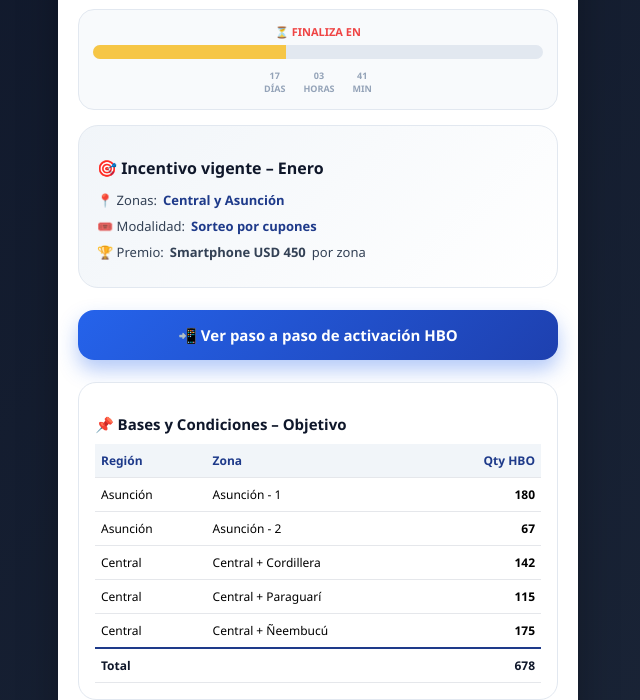
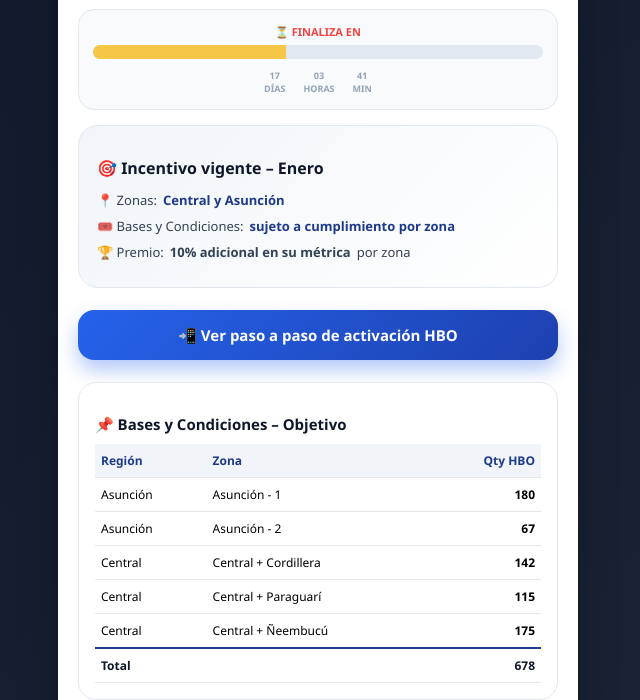
Before and after one commit to pycanales-lang/addonshbo_coord, a plain HTML site: page index.html in a window 1280 px wide. Shown: the part 138-838 px from the top of the page, without its empty margins (322-962 px from the left). Drawn offline with Linux system fonts and the light colour scheme.

Commit message:
Update index.html

```diff
--- a/index.html
+++ b/index.html
@@ -261,8 +261,8 @@ body{
     <div class="card">
         <h2>🎯 Incentivo vigente – Enero</h2>
         <p>📍 Zonas: <span class="highlight">Central y Asunción</span></p>
-        <p>🎟️ Modalidad: <span class="highlight">Sorteo por cupones</span></p>
-        <p>🏆 Premio: <b>Smartphone USD 450</b> por zona</p>
+        <p>🎟️ Bases y Condiciones: <span class="highlight">sujeto a cumplimiento por zona</span></p>
+        <p>🏆 Premio: <b>10% adicional en su métrica</b> por zona</p>
     </div>
 
     <!-- BOTÓN -->
```
